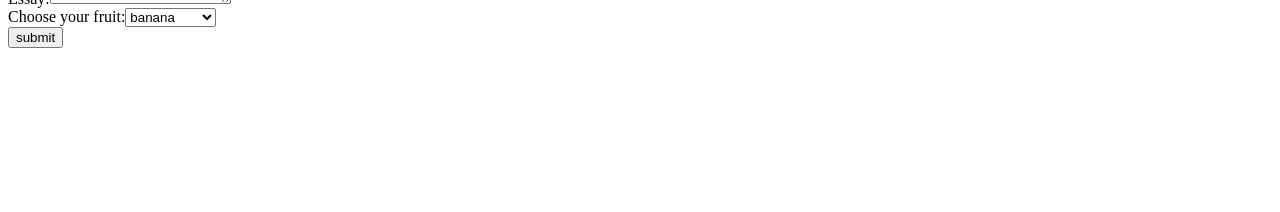
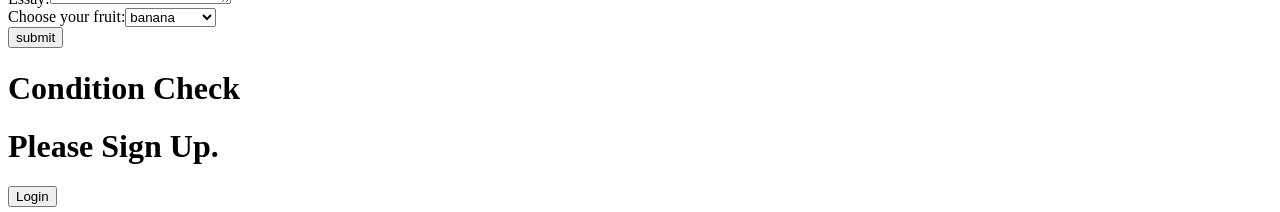
Before and after one commit to Dice1111/React-Project-Exercise, a React (Create React App) app: page / in a window 1280 px wide. Shown: the part 2071-2283 px from the top of the page. Before the commit the page ends 2127 px from the top, so only its background shows below. Built offline with nearby package versions, Linux system fonts and the light colour scheme.

Commit message:
condition_check

```diff
--- a/src/App.js
+++ b/src/App.js
@@ -11,6 +11,7 @@ import Time from "./components/functional_components/time";
 import NumLists from './components/functional_components/NumLists';
 import Toggle from './components/component_tuto/Toggle';
 import Form from './components/component_tuto/Form';
+import Conditioncheck from "./components/component_tuto/Conditioncheck";
 
 const numbers = [1,2,3,4,5];
 
@@ -29,6 +30,7 @@ function App() {
       <NumLists numbers= {numbers}/>
       <Toggle/>
       <Form/>
+      <Conditioncheck/>
 
 
     </>
--- /dev/null
+++ b/src/components/component_tuto/Conditioncheck.js
@@ -0,0 +1,68 @@
+import React, { Component } from "react";
+
+export default class Conditioncheck extends Component {
+  constructor(props) {
+    super(props);
+    this.state = {
+      isLogIn: false
+    };
+    this.handleLoginClick = this.handleLoginClick.bind(this);
+    this.handleLogoutClick = this.handleLogoutClick.bind(this);
+  }
+  handleLoginClick() {
+    this.setState({
+      isLogIn: true
+    });
+  }
+
+  handleLogoutClick() {
+    this.setState({
+      isLogIn: false
+    });
+  }
+
+  render() {
+    const isLogIn = this.state.isLogIn;
+    let button;
+
+    if (isLogIn) {
+        button = <LogOutButton onClick={this.handleLogoutClick} />;
+    } else {
+        button = <LogInButton onClick={this.handleLoginClick} />;
+    }
+
+    return (
+      <div>
+        <h1>Condition Check</h1>
+        <Greeting isLogIn={isLogIn} />
+        {button}
+      </div>
+    )
+  }
+}
+
+// Greeting
+function UserGreeting(props) {
+  return <h1>Welcome.</h1>;
+}
+function GuestGreeting(props) {
+  return <h1>Please Sign Up.</h1>;
+}
+
+//Greeting Check
+function Greeting(props) {
+  const isLogIn = props.isLogIn;
+  if (isLogIn) {
+    return <UserGreeting />;
+  } else {
+    return <GuestGreeting />;
+  }
+}
+
+//Button
+function LogInButton(props) {
+    return (<button onClick={props.onClick}>Login</button>)
+}
+function LogOutButton(props) {
+  return (<button onClick={props.onClick}>Logout</button>)
+}
```
